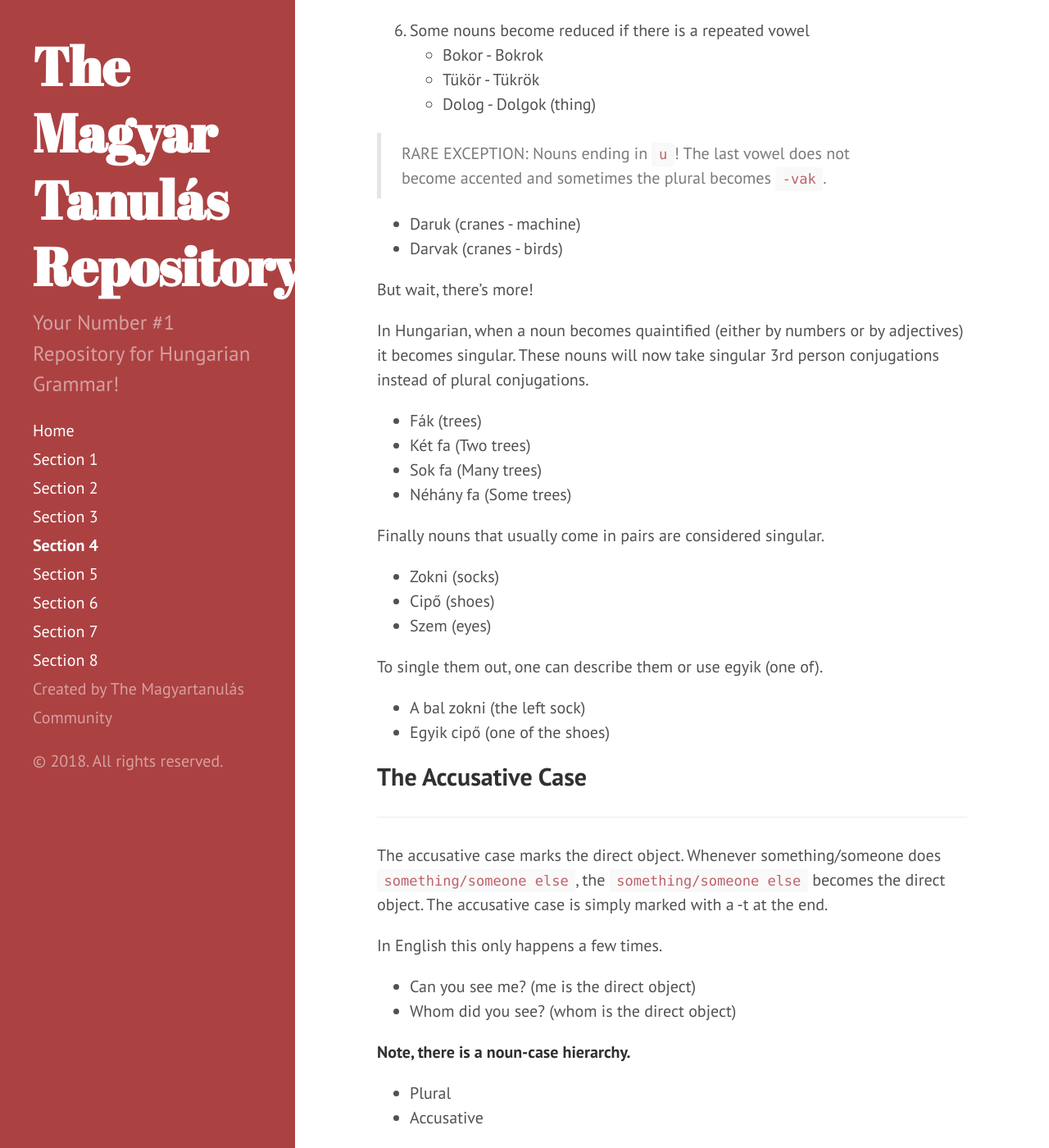
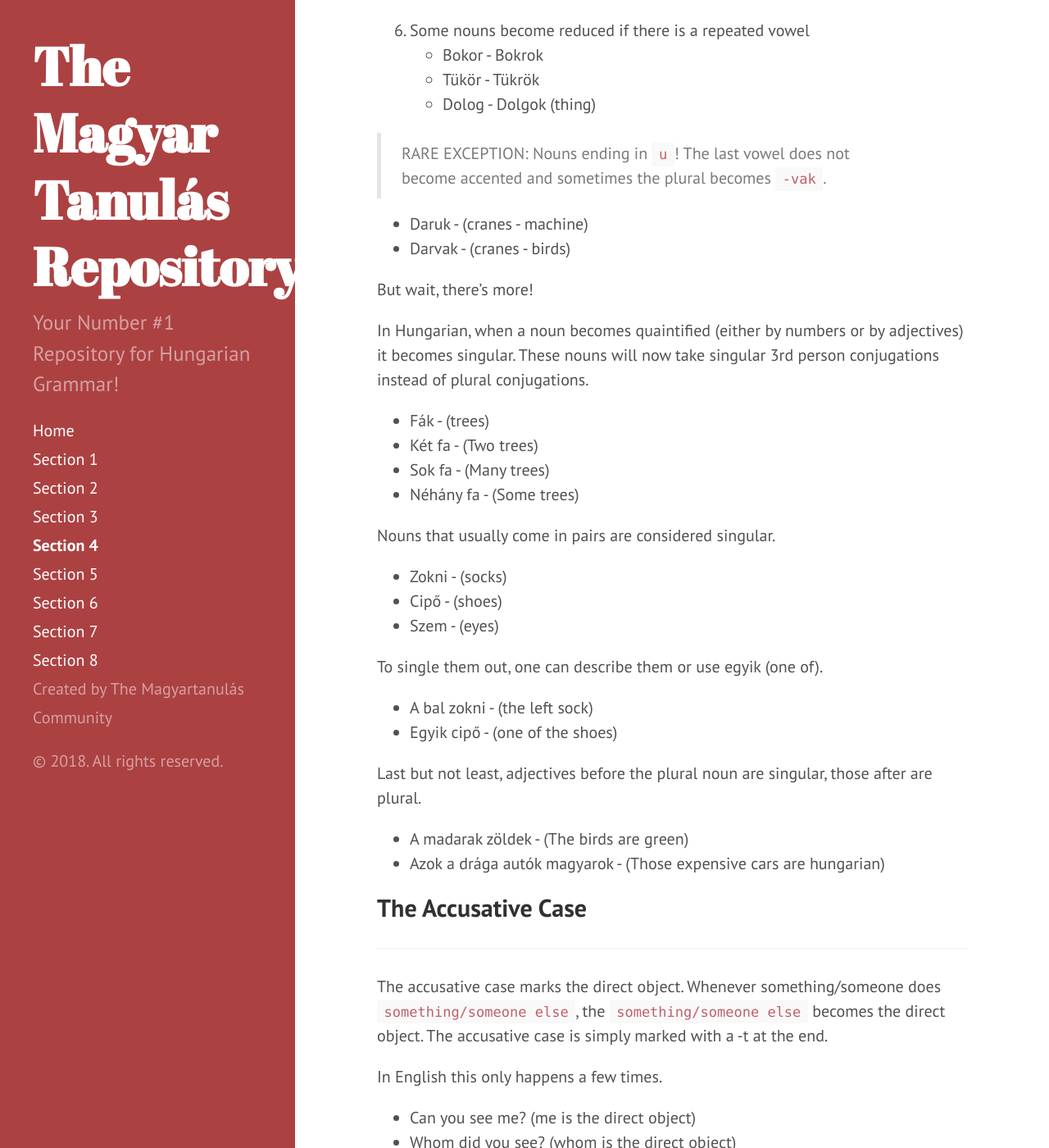
Before and after one commit to Magyartanulas/magyartanulas.github.io, a Jekyll site: the page built from Section4.md, in a window 1280 px wide and 1400 px high, scrolled down 2755 px. Shown: the whole window at 82% size. Built offline with Jekyll 4.4.1, drawn with Linux system fonts in a browser that asks for light colours; Markdown is read by kramdown in place of the engine named in the settings.

Commit message:
Update Section4.md

```diff
--- a/Section4.md
+++ b/Section4.md
@@ -78,28 +78,33 @@ There's a lot to be taken away from here. We can make some rules, but **there wi
 
 > RARE EXCEPTION: Nouns ending in `u`! The last vowel does not become accented and sometimes the plural becomes `-vak`.
 
-* Daruk (cranes - machine)
-* Darvak (cranes - birds)
+* Daruk -  (cranes - machine)
+* Darvak - (cranes - birds)
 
 But wait, there's more!
 
 In Hungarian, when a noun becomes quaintified (either by numbers or by adjectives) it becomes singular. These nouns will now take singular 3rd person conjugations instead of plural conjugations.
 
-* Fák (trees)
-* Két fa (Two trees)
-* Sok fa (Many trees)
-* Néhány fa (Some trees)
+* Fák - (trees)
+* Két fa - (Two trees)
+* Sok fa - (Many trees)
+* Néhány fa - (Some trees)
 
-Finally nouns that usually come in pairs are considered singular.
+Nouns that usually come in pairs are considered singular.
 
-* Zokni (socks)
-* Cipő (shoes)
-* Szem (eyes)
+* Zokni - (socks)
+* Cipő - (shoes)
+* Szem - (eyes)
 
 To single them out, one can describe them or use egyik (one of).
 
-* A bal zokni (the left sock)
-* Egyik cipő (one of the shoes)
+* A bal zokni - (the left sock)
+* Egyik cipő - (one of the shoes)
+
+Last but not least, adjectives before the plural noun are singular, those after are plural.
+
+* A madarak zöldek - (The birds are green)
+* Azok a drága autók magyarok - (Those expensive cars are hungarian)
 
 ## The Accusative Case
 ---
```
